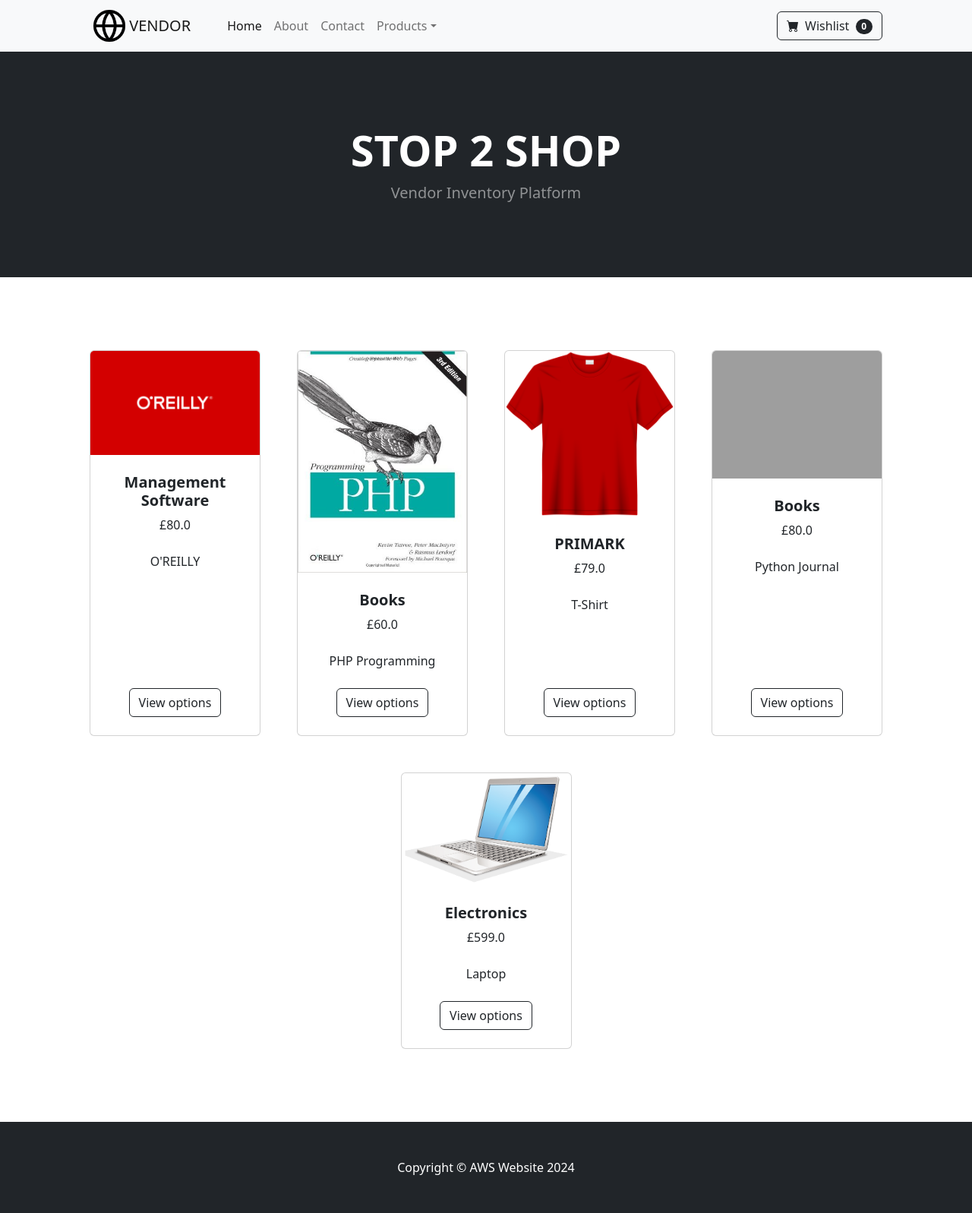
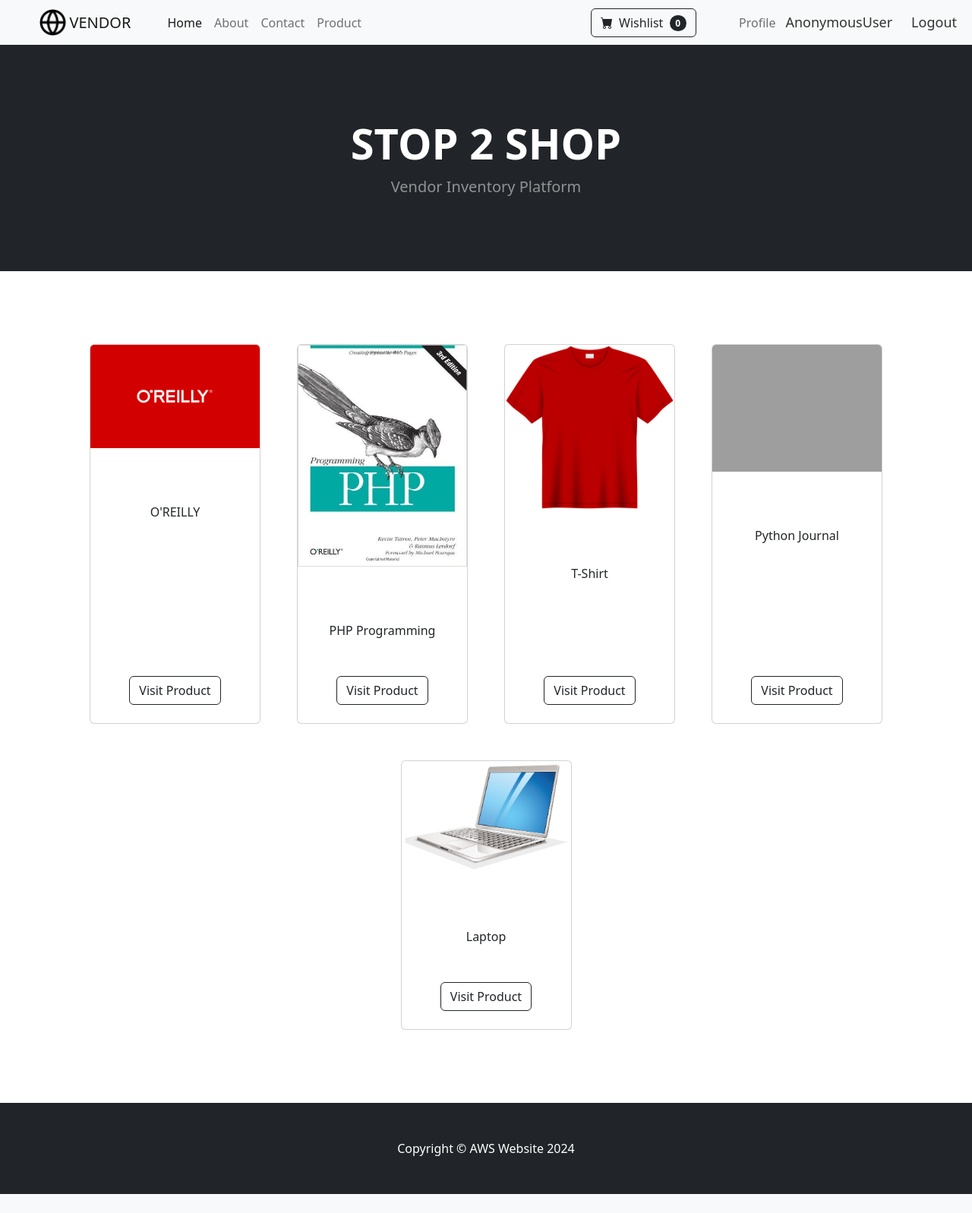
Before and after one commit to israelwonder007/VENDOR, a Django app: page /index/ in a window 1280 px wide. Shown: the whole page at 76% size. After the commit the page ends 1572 px from the top, so only its background shows below. Run offline with Django 5.2, Linux system fonts and the light colour scheme; data comes from the database, SQL or seed files in the repository; some libraries are stand-ins or nearby versions; grey boxes are pictures that could not be loaded.

Commit message:
added home.html

```diff
--- a/djangoapp/accounts/templates/accounts/home.html
+++ b/djangoapp/accounts/templates/accounts/home.html
@@ -1,5 +1,7 @@
+
 {% load static %}
 
+{% block content %}
 
 <!DOCTYPE html>
 <html lang="en">
@@ -21,12 +23,25 @@
                 height: 5%;
                 padding: 3px;
             }
+            .hello-msg{
+                display: flex;
+                font-size: 18px;
+                color: #333;
+                margin-left: 5px;
+                margin-right: 20px;
+                text-decoration: none;
+            }
+            .text-center{
+                object-fit: cover;
+            }
+
+</style>
         </style>
     </head>
     <body>
-        {% block content %}
         <!-- Navigation-->
         <nav class="navbar navbar-expand-lg navbar-light bg-light">
+        <!-- <nav class="navbar navbar-expand-lg navbar-dark bg-dark">     -->
             <div class="container px-4 px-lg-5">
                 <img src="/images/favicon.png" alt="favicon" class="logo">
                 <a class="navbar-brand" href="#!">VENDOR</a>
@@ -34,9 +49,10 @@
                 <div class="collapse navbar-collapse" id="navbarSupportedContent">
                     <ul class="navbar-nav me-auto mb-2 mb-lg-0 ms-lg-4">
                         <li class="nav-item"><a class="nav-link active" aria-current="page" href="#!">Home</a></li>
-                        <li class="nav-item"><a class="nav-link" href="#!">About</a></li>
-                        <li class="nav-item"><a class="nav-link" href="#!">Contact</a></li>
-                        <li class="nav-item dropdown">
+                        <li class="nav-item"><a class="nav-link" href="{% url 'about' %}">About</a></li>
+                        <li class="nav-item"><a class="nav-link" href="{% url 'contact' %}">Contact</a></li>
+                        <li class="nav-item"><a class="nav-link" href="{% url 'customer_home' %}">Product</a></li>
+                        <!-- <li class="nav-item dropdown">
                             <a class="nav-link dropdown-toggle" id="navbarDropdown" href="#" role="button" data-bs-toggle="dropdown" aria-expanded="false">Products</a>
                             <ul class="dropdown-menu" aria-labelledby="navbarDropdown">
                                 <li><a class="dropdown-item" href="#!">All Products</a></li>
@@ -44,7 +60,7 @@
                                 <li><a class="dropdown-item" href="#!">Popular Items</a></li>
                                 <li><a class="dropdown-item" href="#!">New Arrivals</a></li>
                             </ul>
-                        </li>
+                        </li> -->
                     </ul>
                     <form class="d-flex">
                         <button class="btn btn-outline-dark" type="submit">
@@ -55,6 +71,42 @@
                     </form>
                 </div>
             </div>
+
+
+
+
+            {% load static %}
+
+
+<!-- <nav class="navbar navbar-expand-lg navbar-dark bg-dark"> -->
+  <!-- <img src="/images/favicon.png" alt="favicon" class="logo">
+    <button class="navbar-toggler" type="button" data-toggle="collapse" data-target="#navbarNav" aria-controls="navbarNav" aria-expanded="false" aria-label="Toggle navigation">
+      <span class="navbar-toggler-icon"></span>
+    </button> -->
+    <div class="collapse navbar-collapse" id="navbarNav">
+      <ul class="navbar-nav">
+        {% if request.user.is_staff %}
+        <li class="nav-item active">
+          <a class="nav-link" href="{% url 'home' %}">Dashboard</a>
+        </li>
+        <li class="nav-item">
+          <a class="nav-link" href="{% url 'products' %}">Products</a>
+        </li>
+        {% else %}
+        <li class="nav-item">
+          <a class="nav-link" href="{% url 'account' %}">Profile</a>
+        </li>
+        {% endif %}
+      </ul>
+    </div>
+    <span class="hello-msg">{{request.user}}</span>
+    <span><a class="hello-msg" href="{% url 'logout' %}">Logout</a></span>
+
+  <!-- </nav> -->
+
+
+
+
         </nav>
         <!-- Header-->
         <header class="bg-dark py-5">
@@ -79,16 +131,18 @@
                             <div class="card-body p-4">
                                 <div class="text-center">
                                     <!-- Product name-->
-                                    <h5 class="fw-bolder">{{vendor.category}}</h5>
+                                    <!-- <h5 class="fw-bolder">{{vendor.category}}</h5> -->
                                     <!-- Product price-->
-                                    £{{vendor.price}}
+                                    <!-- £{{vendor.price}} -->
                                     <br><br>
                                     {{vendor.name}}
+                                    <br><br>
+                                    <!-- {{vendor.description}} -->
                                 </div>
                             </div>
                             <!-- Product actions-->
                             <div class="card-footer p-4 pt-0 border-top-0 bg-transparent">
-                                <div class="text-center"><a class="btn btn-outline-dark mt-auto" href="#">View options</a></div>
+                                <div class="text-center"><a class="btn btn-outline-dark mt-auto" href="#">Visit Product</a></div>
                             </div>
                         </div>
                     </div>
```
